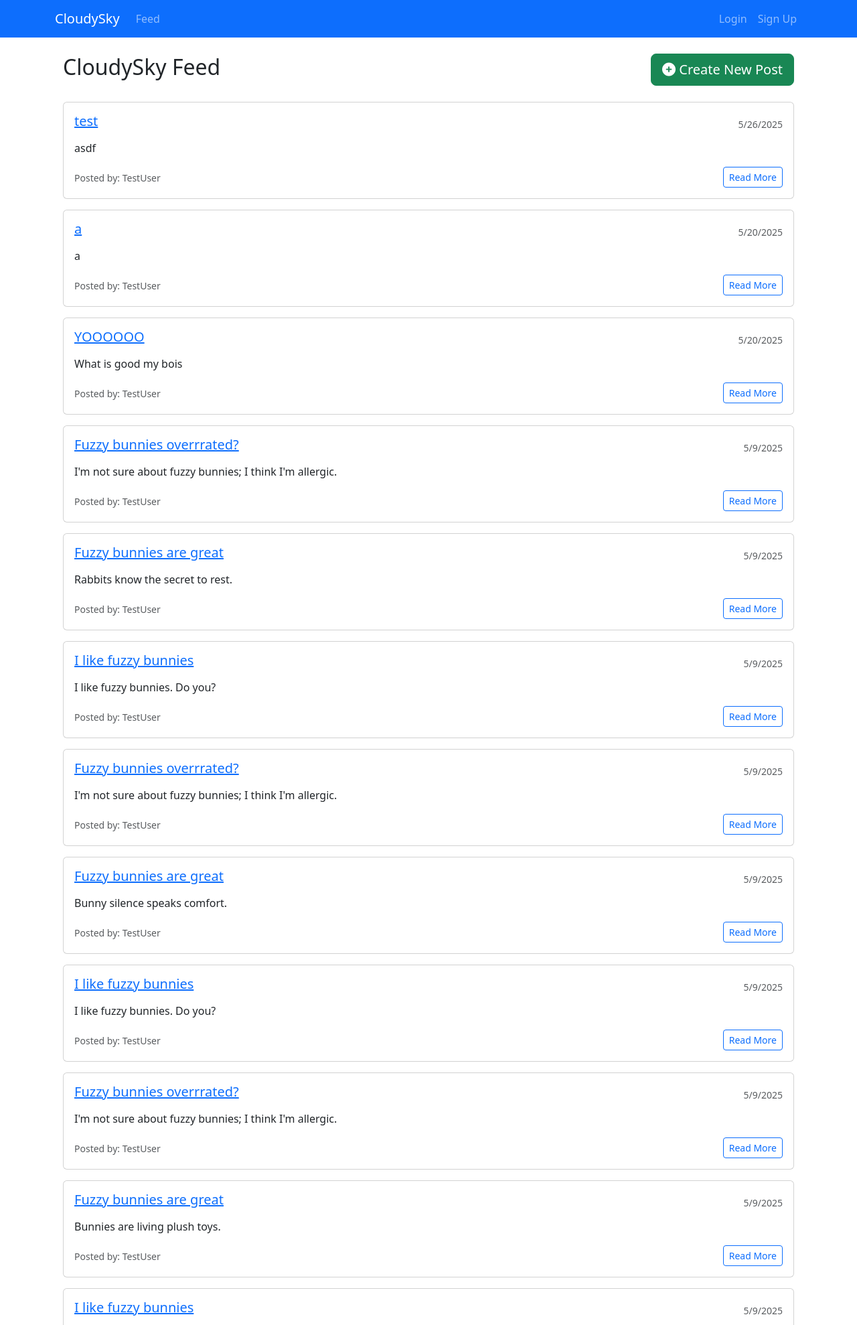
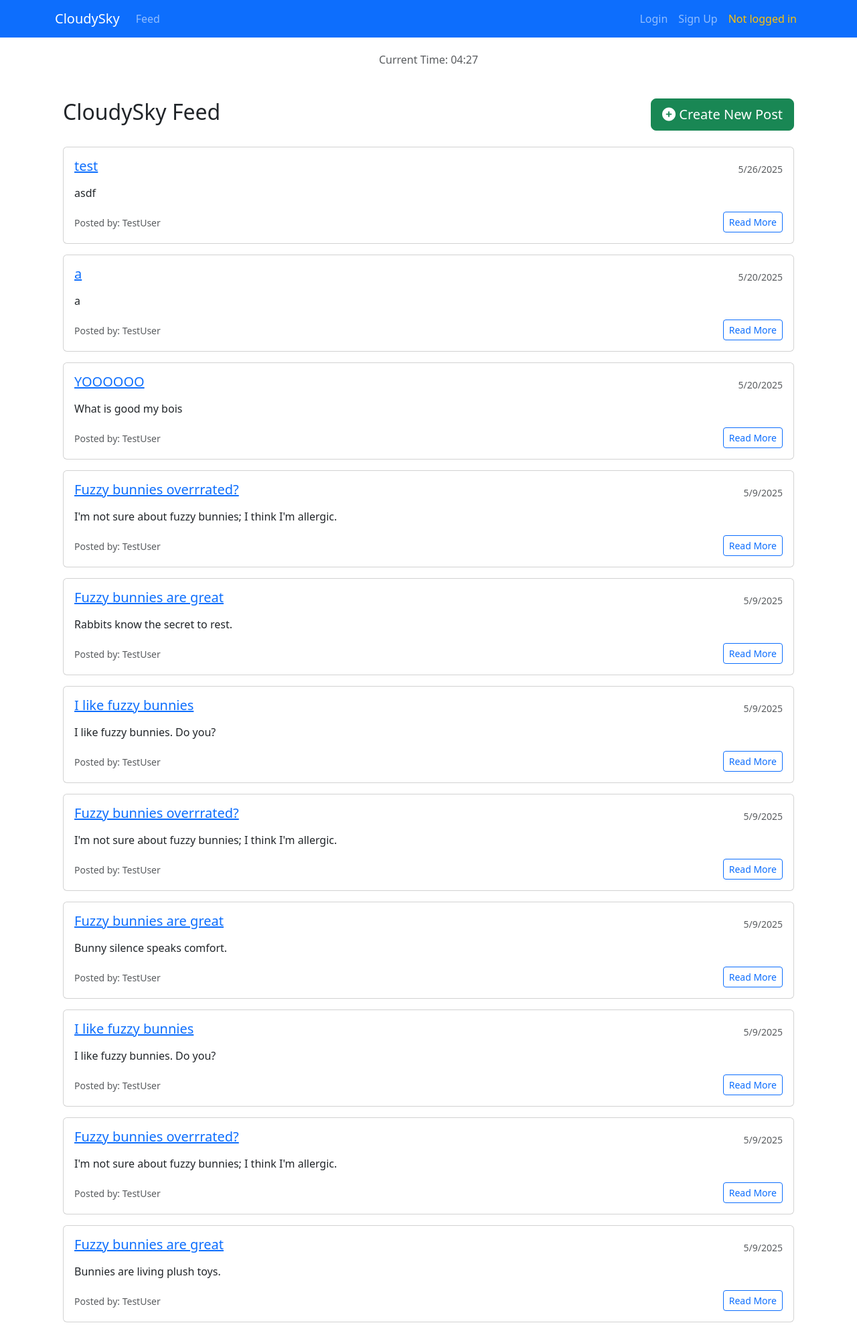
Before and after one commit to sammshen/django-project, a Django app: page / in a window 1280 px wide. Shown: the top 1978 px of the page at 67% size. Run offline with Django 5.2, Linux system fonts and the light colour scheme; data comes from the database, SQL or seed files in the repository.

Commit message:
small fixes

```diff
--- a/cloudysky/app/views.py
+++ b/cloudysky/app/views.py
@@ -341,16 +341,18 @@ def hide_post(request):
     if request.method != 'POST':
         return HttpResponseNotAllowed(['POST'])
 
+    # Check if user is authenticated
+    if not request.user.is_authenticated:
+        return JsonResponse({'error': 'Unauthorized'}, status=401)
+
     # Get the current user
-    user = None
     try:
-        if request.user.is_authenticated:
-            user = User.objects.get(username=request.user.username)
+        user = User.objects.get(username=request.user.username)
     except User.DoesNotExist:
         return JsonResponse({'error': 'User not found'}, status=404)
 
     # Only admins can suppress posts
-    if not user or not user.is_admin():
+    if not user.is_admin():
         return HttpResponseForbidden("Unauthorized")
 
     # Get the post ID from request
@@ -389,16 +391,18 @@ def hide_comment(request):
     if request.method != 'POST':
         return HttpResponseNotAllowed(['POST'])
 
+    # Check if user is authenticated
+    if not request.user.is_authenticated:
+        return JsonResponse({'error': 'Unauthorized'}, status=401)
+
     # Get the current user
-    user = None
     try:
-        if request.user.is_authenticated:
-            user = User.objects.get(username=request.user.username)
+        user = User.objects.get(username=request.user.username)
     except User.DoesNotExist:
         return JsonResponse({'error': 'User not found'}, status=404)
 
     # Only admins can suppress comments
-    if not user or not user.is_admin():
+    if not user.is_admin():
         return HttpResponseForbidden("Unauthorized")
 
     # Get the comment ID from request
@@ -872,15 +876,20 @@ def feed_view(request):
 
     # Get the current user's ID for navigation
     user_id = None
+    username = None
     if request.user.is_authenticated:
         try:
             user = User.objects.get(username=request.user.username)
             user_id = user.id
+            username = user.username
         except User.DoesNotExist:
+            # Use Django user if custom user not found
+            username = request.user.username
             pass
 
     context = {
         'user_id': user_id,
+        'username': username,
         'current_time': current_time,
         'team_members': [
             {'name': 'Samuel Shen', 'bio': 'Mathematics and Computer Science Student'}
--- a/cloudysky/templates/app/feed.html
+++ b/cloudysky/templates/app/feed.html
@@ -4,6 +4,16 @@
 
 {% block content %}
 <div class="container mt-4">
+    {% if username %}
+    <div class="row mb-3">
+        <div class="col-md-12">
+            <div class="alert alert-info">
+                Logged in as: <strong>{{ username }}</strong>
+            </div>
+        </div>
+    </div>
+    {% endif %}
+
     <div class="row mb-4">
         <div class="col-md-12">
             <div class="d-flex justify-content-between align-items-center">
--- a/cloudysky/templates/app/index.html
+++ b/cloudysky/templates/app/index.html
@@ -66,11 +66,23 @@
                     <li class="nav-item">
                         <a class="nav-link" href="/app/new">Sign Up</a>
                     </li>
+                    <li class="nav-item">
+                        <span class="nav-link text-warning">Not logged in</span>
+                    </li>
                     {% endif %}
                 </ul>
             </div>
         </div>
     </nav>
+
+    <!-- Time Display - Centered at the top -->
+    <div class="container">
+        <div class="row">
+            <div class="col-12 text-center mb-3">
+                <h6 class="text-muted">Current Time: {{ current_time }}</h6>
+            </div>
+        </div>
+    </div>
 
     <!-- Main Content -->
     <div class="container">
@@ -106,10 +118,6 @@
                     </div>
                 </div>
 
-                <div class="mt-3 text-muted">
-                    <p>Time: {{ current_time }}</p>
-                </div>
-
                 <!-- Hidden test data to make test_login_index pass -->
                 <div class="hidden-test-data">
                     <p>{{ test_username }} - {{ test_email }}</p>
```
